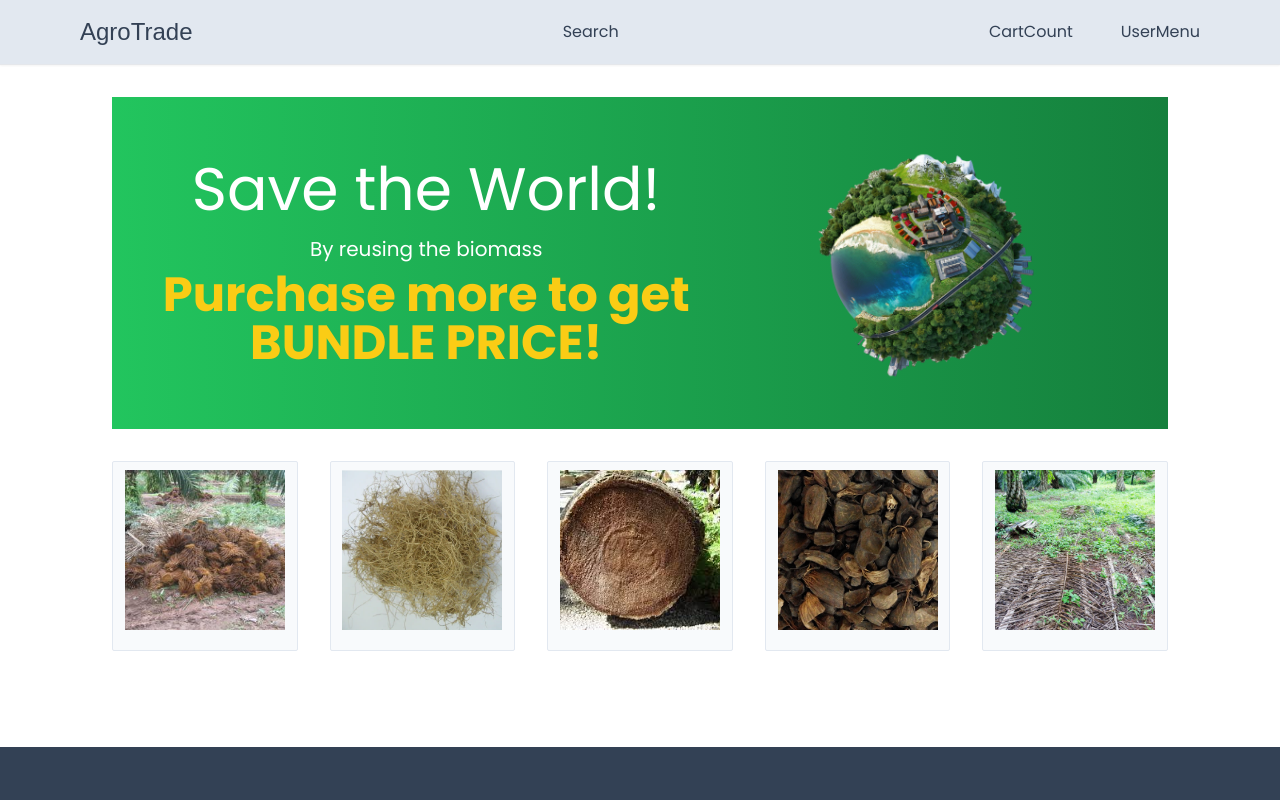
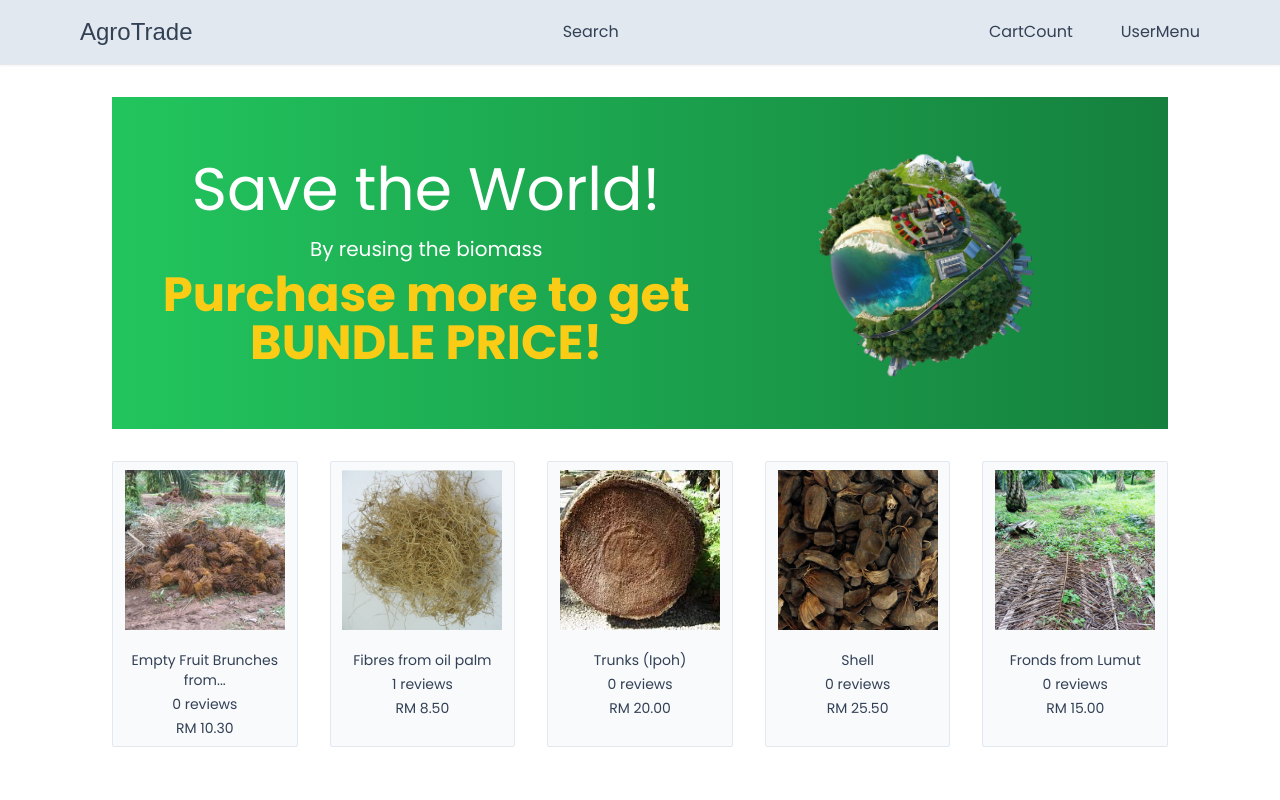
Before and after one commit to Angeline0210/TTP-AgroTrade, a Next.js app: page / in a window 1280 px wide. Shown: the top 800 px of the page. Built offline with nearby package versions, Linux system fonts and the light colour scheme; a web font is replaced by a local one.

Commit message:
added the price on homepage

```diff
--- a/app/components/products/ProductCard.tsx
+++ b/app/components/products/ProductCard.tsx
@@ -1,6 +1,7 @@
 'use client';
 import Image from 'next/image';
-
+import {truncateText} from "@/utils/truncateText";
+import {formatPrice} from "@/utils/formatPrice";
 
 // interface Product {
 //     id: string;
@@ -63,9 +64,9 @@ const ProductCard:React.FC<ProductCardProps>= ({data}) => {
             />
 
             </div>
-            <div></div>
-            <div></div>
-            <div></div>
+            <div className="mt-4">{truncateText(data.name)}</div>
+            <div>{data.reviews.length} reviews</div>
+            <div>{formatPrice(data.price)}</div>
         </div>
     </div>
     );
--- /dev/null
+++ b/utils/formatPrice.ts
@@ -0,0 +1,6 @@
+export const formatPrice=(amount: number)=>{
+    return new Intl.NumberFormat('en-MY',{
+        style:'currency',
+        currency:'MYR'
+    }).format(amount);
+};
```
Also changed, not shown: 1 other file (tests, documents, lock files or other folders).
